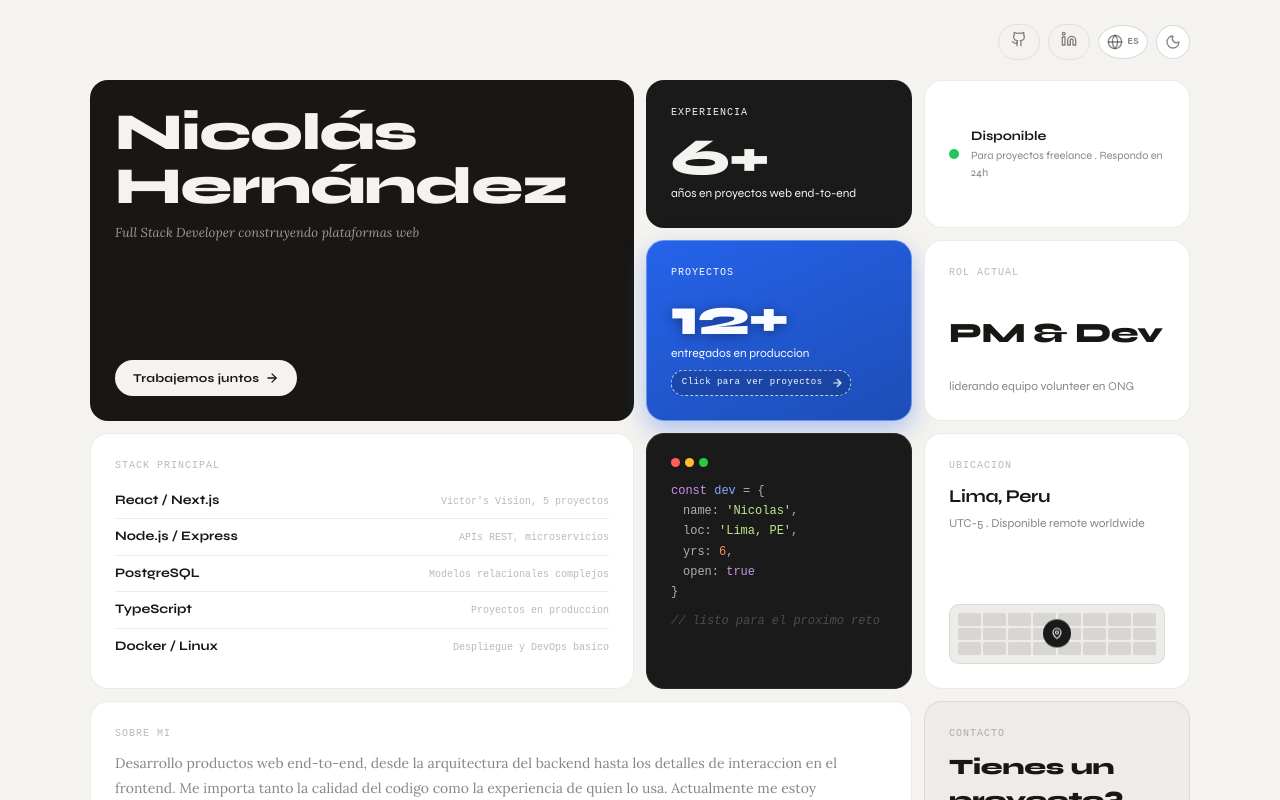
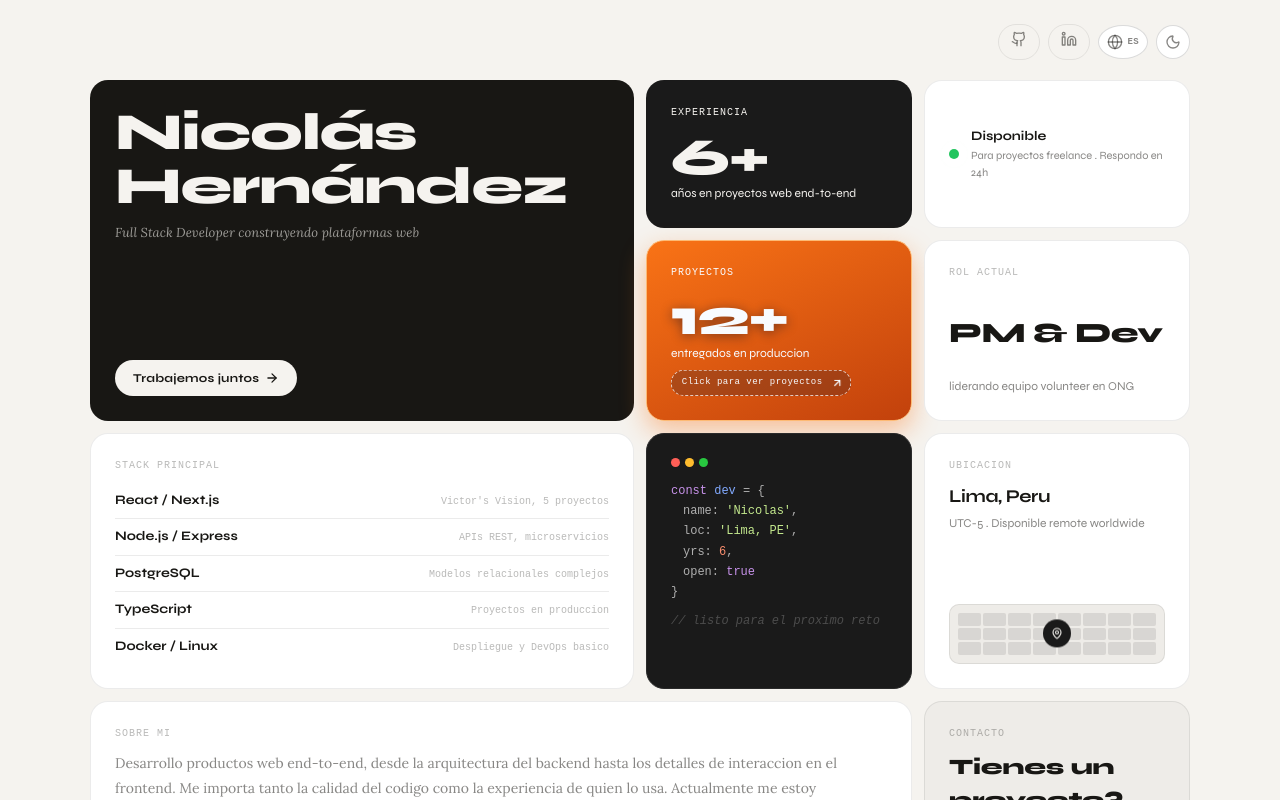
Before and after one commit to niceropez/niceropez, a React (Vite) app: page / in a window 1280 px wide. Shown: the top 800 px of the page. Built offline with nearby package versions, Linux system fonts and the light colour scheme; a web font is replaced by a local one.

Commit message:
feat: add selectable non-blue variants for projects trigger card

```diff
--- a/src/App.css
+++ b/src/App.css
@@ -360,9 +360,38 @@ a {
 
 .card-projects-trigger {
   isolation: isolate;
-  background: linear-gradient(155deg, var(--blue) 0%, color-mix(in srgb, var(--blue) 74%, #081020 26%) 100%);
-  border-color: color-mix(in srgb, var(--blue) 70%, white 30%);
-  box-shadow: 0 10px 26px rgba(37, 99, 235, 0.34);
+  --trigger-start: #f97316;
+  --trigger-end: #c2410c;
+  --trigger-border: #fdba74;
+  --trigger-shadow: rgba(249, 115, 22, 0.4);
+  --trigger-ring: rgba(249, 115, 22, 0.6);
+  background: linear-gradient(155deg, var(--trigger-start) 0%, var(--trigger-end) 100%);
+  border-color: var(--trigger-border);
+  box-shadow: 0 10px 26px var(--trigger-shadow);
+}
+
+.card-projects-trigger--orange {
+  --trigger-start: #f97316;
+  --trigger-end: #c2410c;
+  --trigger-border: #fdba74;
+  --trigger-shadow: rgba(249, 115, 22, 0.4);
+  --trigger-ring: rgba(249, 115, 22, 0.6);
+}
+
+.card-projects-trigger--green {
+  --trigger-start: #22c55e;
+  --trigger-end: #166534;
+  --trigger-border: #86efac;
+  --trigger-shadow: rgba(34, 197, 94, 0.38);
+  --trigger-ring: rgba(34, 197, 94, 0.58);
+}
+
+.card-projects-trigger--teal {
+  --trigger-start: #14b8a6;
+  --trigger-end: #0f766e;
+  --trigger-border: #5eead4;
+  --trigger-shadow: rgba(20, 184, 166, 0.38);
+  --trigger-ring: rgba(20, 184, 166, 0.58);
 }
 
 .card-projects-trigger > * {
@@ -381,8 +410,8 @@ a {
 }
 
 .card-projects-trigger:hover {
-  border-color: #dbeafe;
-  box-shadow: 0 14px 32px rgba(37, 99, 235, 0.44);
+  border-color: color-mix(in srgb, var(--trigger-border) 80%, white 20%);
+  box-shadow: 0 14px 32px color-mix(in srgb, var(--trigger-shadow) 82%, transparent 18%);
 }
 
 .card-projects-trigger.pulse-attract::before {
@@ -402,7 +431,7 @@ a {
   inset: 0;
   border-radius: var(--radius);
   pointer-events: none;
-  box-shadow: 0 0 0 0 rgba(59, 130, 246, 0.7);
+  box-shadow: 0 0 0 0 var(--trigger-ring);
   animation: pulse-attract 2s infinite;
 }
 
--- a/src/App.jsx
+++ b/src/App.jsx
@@ -35,6 +35,7 @@ function App() {
   const [theme, setTheme] = useState(preferredTheme)
   const [language, setLanguage] = useState(preferredLanguage)
   const [isProjectsFlipped, setIsProjectsFlipped] = useState(false)
+  const projectsTriggerVariant = 'orange'
   const t = translations[language]
   const projectsData = [
     {
@@ -175,7 +176,7 @@ function App() {
                 </article>
 
                 <article
-                  className="card card-stat card-stat-blue card-projects-trigger pulse-attract"
+                  className={`card card-stat card-stat-blue card-projects-trigger card-projects-trigger--${projectsTriggerVariant} pulse-attract`}
                   onClick={() => setIsProjectsFlipped(true)}
                   role="button"
                   tabIndex="0"
@@ -191,7 +192,7 @@ function App() {
                   <p className="stat-desc">{t.projectsDesc}</p>
                   <p className="flip-hint flip-hint-attract" aria-hidden="true">
                     {t.openProjectsBoard}
-                    <span className="flip-hint-arrow"><ArrowRight size={12} strokeWidth={2.4} aria-hidden="true" /></span>
+                    <span className="flip-hint-arrow"><ArrowUpRight size={12} strokeWidth={2.4} aria-hidden="true" /></span>
                   </p>
                 </article>
 
```
